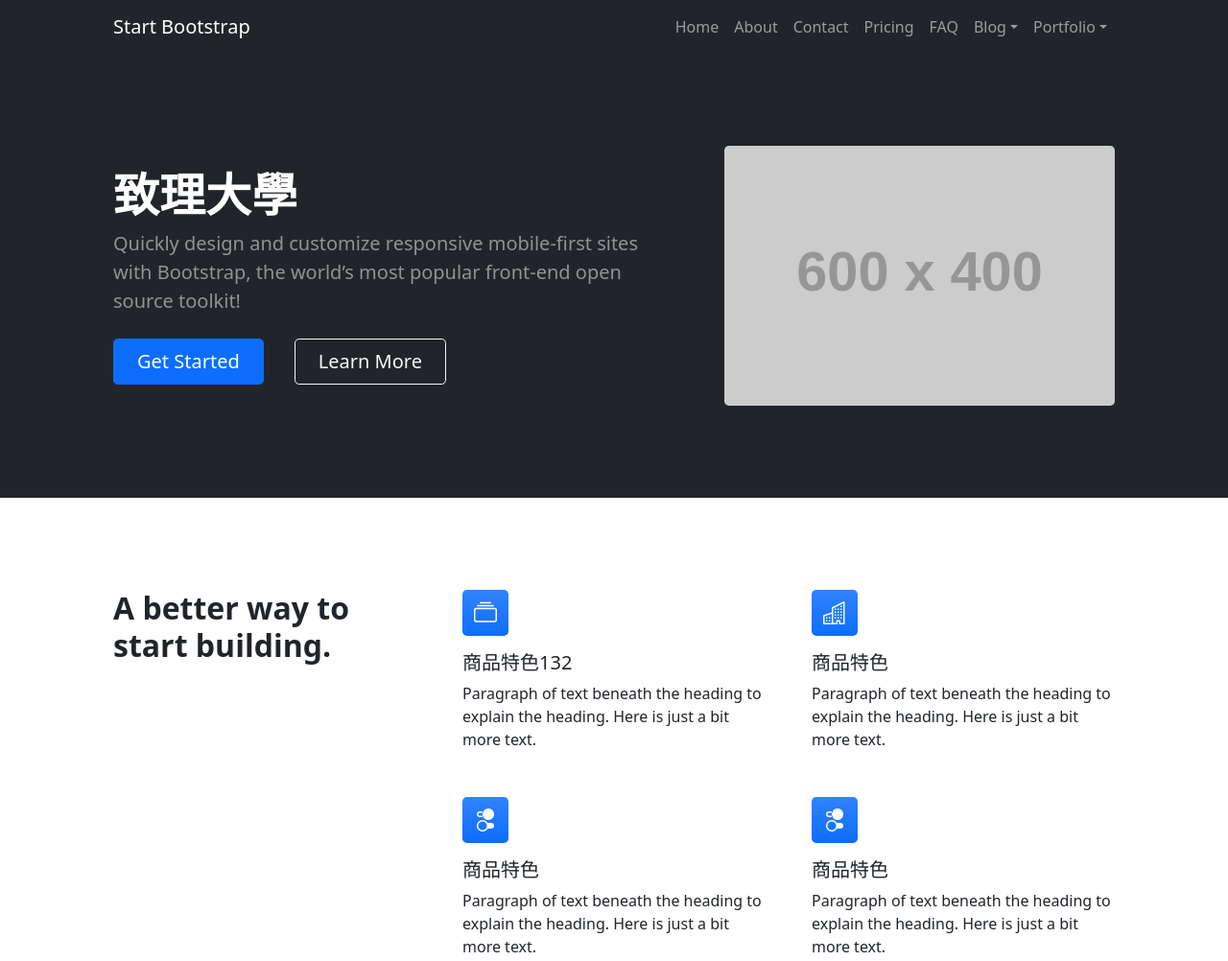
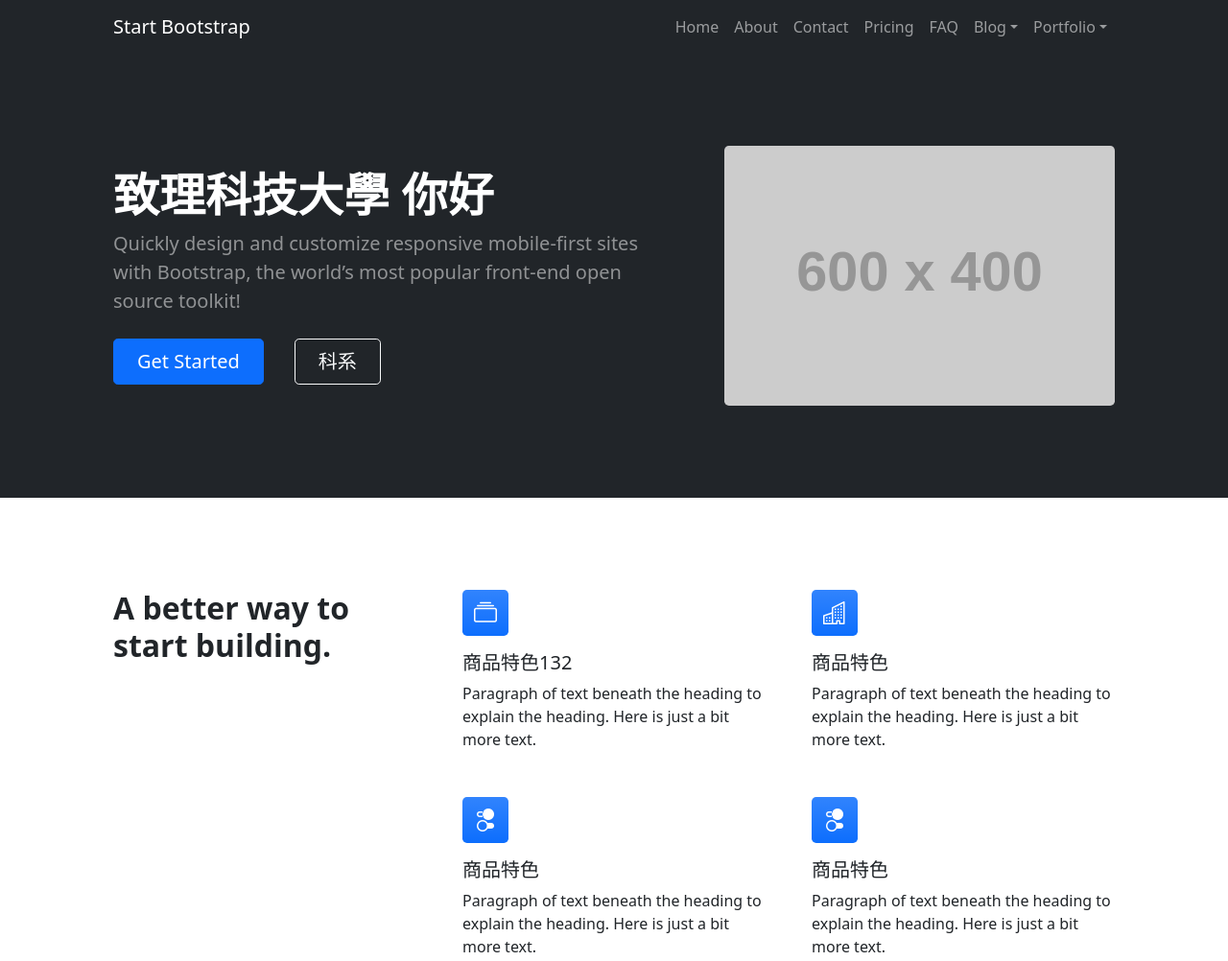
Before and after one commit to wenwen1225/shop, a plain HTML site: page index.html in a window 1280 px wide. Shown: the top 1002 px of the page at 96% size. Drawn offline with nearby package versions, Linux system fonts and the light colour scheme; placeholder pictures from the web are drawn by us.

Commit message:
update index school name

```diff
--- a/index.html
+++ b/index.html
@@ -51,11 +51,11 @@
                     <div class="row gx-5 align-items-center justify-content-center">
                         <div class="col-lg-8 col-xl-7 col-xxl-6">
                             <div class="my-5 text-center text-xl-start">
-                                <h1 class="display-5 fw-bolder text-white mb-2">致理大學</h1>
+                                <h1 class="display-5 fw-bolder text-white mb-2">致理科技大學 你好</h1>
                                 <p class="lead fw-normal text-white-50 mb-4">Quickly design and customize responsive mobile-first sites with Bootstrap, the world’s most popular front-end open source toolkit!</p>
                                 <div class="d-grid gap-3 d-sm-flex justify-content-sm-center justify-content-xl-start">
                                     <a class="btn btn-primary btn-lg px-4 me-sm-3" href="#features">Get Started</a>
-                                    <a class="btn btn-outline-light btn-lg px-4" href="#!">Learn More</a>
+                                    <a class="btn btn-outline-light btn-lg px-4" href="#!">科系</a>
                                 </div>
                             </div>
                         </div>
```
